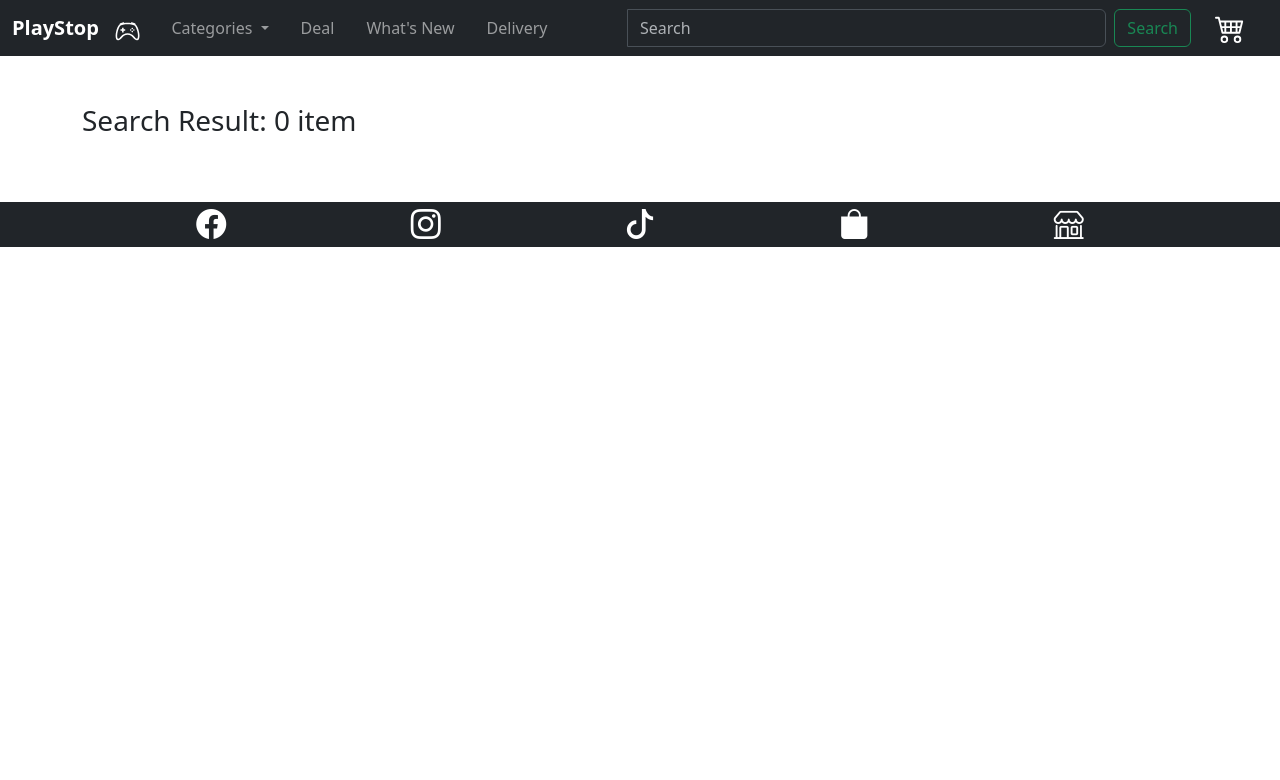
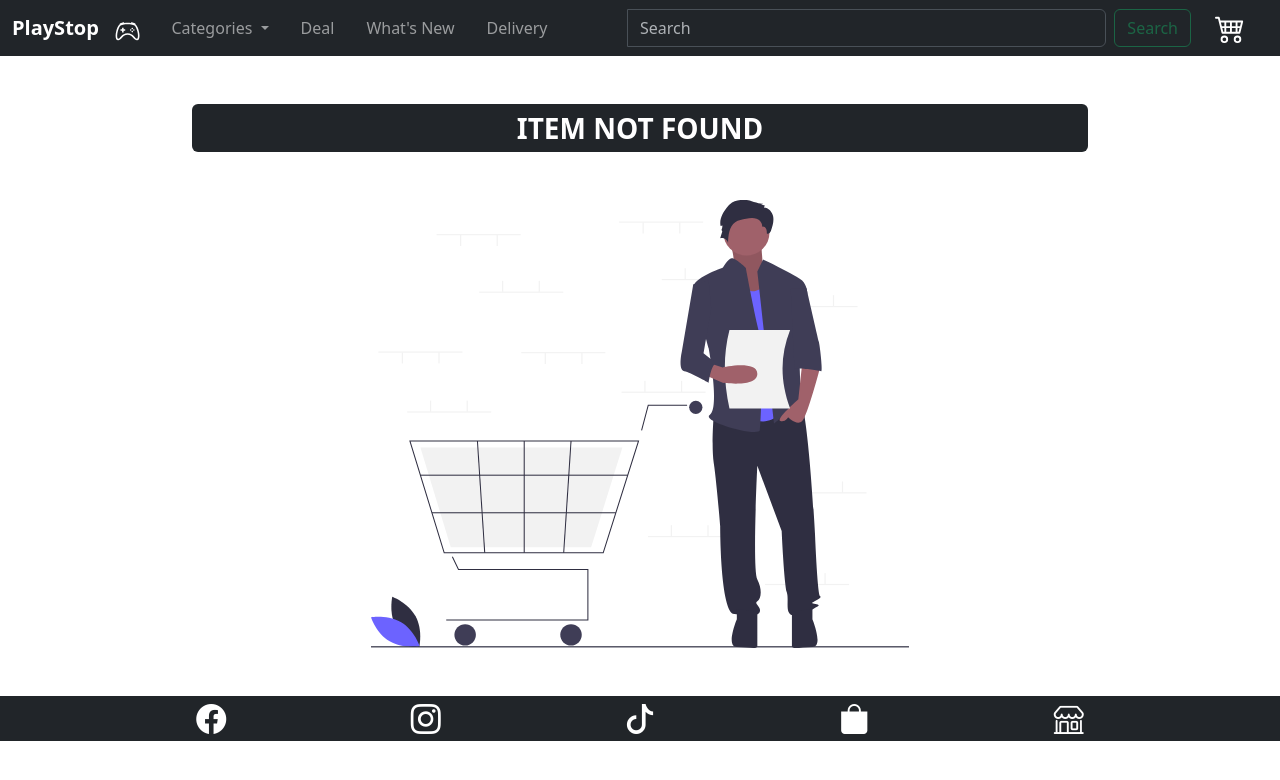
Before and after one commit to Komkrit-Bank/midTerm, a Flask app: page /search/1 in a window 1280 px wide. Shown: the top 780 px of the page. Run offline with Flask 3, Linux system fonts and the light colour scheme.

Commit message:
search update

```diff
--- a/static/script.js
+++ b/static/script.js
@@ -28,12 +28,14 @@ async function main(){
     })
   }
 
-// searchInput.addEventListener('input', event => {
-//     const value = event.target.value
-//     item_list.forEach(item => {
-//         const isVisible = item.innerHTML.trim().toLowerCase().includes(value.toLowerCase())
-//         item.classList.toggle('hide', !isVisible)
-//     })
-// })
+searchInput.addEventListener('input', event => {
+    const value = event.target.value
+    const button = document.getElementById('btn-search')
+    if (value === ''){
+      button.disabled = true
+    }else {
+      button.disabled = false
+    }
+})
 
 main()
--- a/templates/cart.html
+++ b/templates/cart.html
@@ -38,7 +38,7 @@
             {% if cart != 0 %}
             <div class="container d-flex justify-content-between px-3">
                 <p style="font-weight:bold; font-size:larger">Total</p>
-                <p style="font-size:larger">{{ total }} $</p>
+                <p style="font-size:larger">{{ total }}</p>
             </div>
             {% endif %}
         </div>
--- a/templates/search.html
+++ b/templates/search.html
@@ -1,6 +1,7 @@
 {% extends 'template.html' %}
 {% block title %}<title>Stopping For Playing</title>{% endblock %}
 {% block body %}
+    {% if number != 0 %}
         <div class="container my-5" test-container>
             <h3>Search Result: {{ number }}
                 {% if number > 1 %}
@@ -10,9 +11,12 @@
                 {% endif %}
             </h3>
         </div>
+    {% else %}
+    {% endif %}
     {% block content %}
+        {% if number != 0 %}
         <form action="/orderlist" method="get">
-        <div class="container mx-auto">
+            <div class="container mx-auto"></div>
                 <div class="row row-cols-1 row-cols-lg-4 row-cols-md-2">
                 {% for product in products %}
                         <div class="col mb-3" item-card>
@@ -36,7 +40,21 @@
                         </div>
                 {% endfor %}
                 </div>
+            </form>
+        {% else %}
+            <div class="container my-5 d-flex justify-content-center">
+                <div class="d-flex justify-content-center" style="flex-direction:column">
+                    <div class="badge bg-dark text-uppercase fs-3 text-wrap">
+                        Item not found
                     </div>
-    </form>
+                    <div class="d-flex justify-content-center">
+                        <img class="mt-5" src="../static/undraw_empty_cart_co35.svg" alt=""
+                        style="width: 60%; height: auto;">
+                    </div>
+                </div>
+            </div>
+        {% endif %}
+        </div>
+
     {% endblock %}
 {% endblock %}
--- a/templates/template.html
+++ b/templates/template.html
@@ -47,7 +47,7 @@
             </ul>
             <form action= '/search' class="d-flex w-50" role="search" method="post">
                 <input class="form-control rounded-end me-2" type="search" placeholder="Search" aria-label="Search"
-                style="border-radius: 0%;" name='data-search'>
+                style="border-radius: 0%;" name='data-search' data-search>
                   <ul class="d-none" id="item_list">
                     {% for product in prodict %}
                       <option class="{{ product.product_cat }}" id='{{ product.product_id }}'>
@@ -55,7 +55,7 @@
                       </option>
                     {% endfor %}
                   </ul>
-              <button class="btn btn-outline-success" type="submit" id="btn-search">Search</button>
+              <button class="btn btn-outline-success" type="submit" id="btn-search" disabled>Search</button>
             </form>
             <a type="button"
             {% if cart != 0 %}
```
Also changed, not shown: static/undraw_empty_cart_co35.svg (added). Lines whose indentation alone changed are shown as unchanged.
